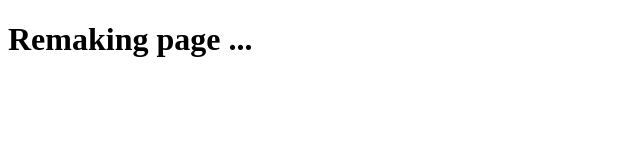
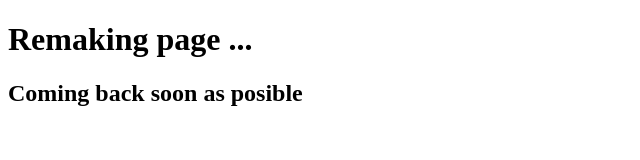
Before and after one commit to SpaceWanWan/SpaceWanWan.github.io, a plain HTML site: page index.html in a window 1280 px wide. Shown: the whole page, without its empty margins (0-640 px from the left). Drawn offline with nearby package versions, Linux system fonts and the light colour scheme.

Commit message:
16/03/22 Back again

```diff
--- a/index.html
+++ b/index.html
@@ -18,6 +18,7 @@
 </head>
 <body>
     <h1>Remaking page ...</h1>
+    <h2>Coming back soon as posible</h2>
     <script src="assets/js/main.js"></script>
 </body>
 </html>
```
